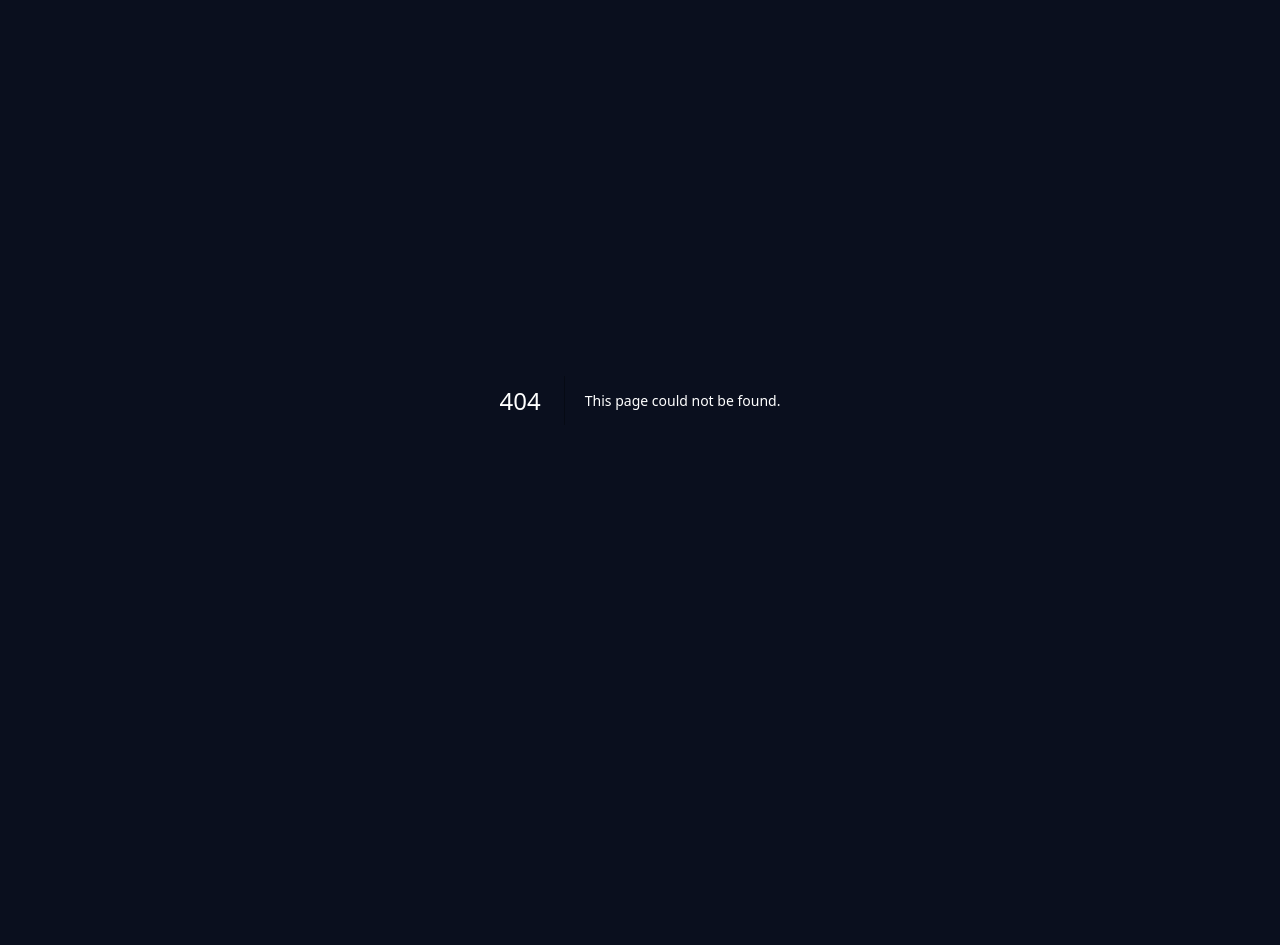
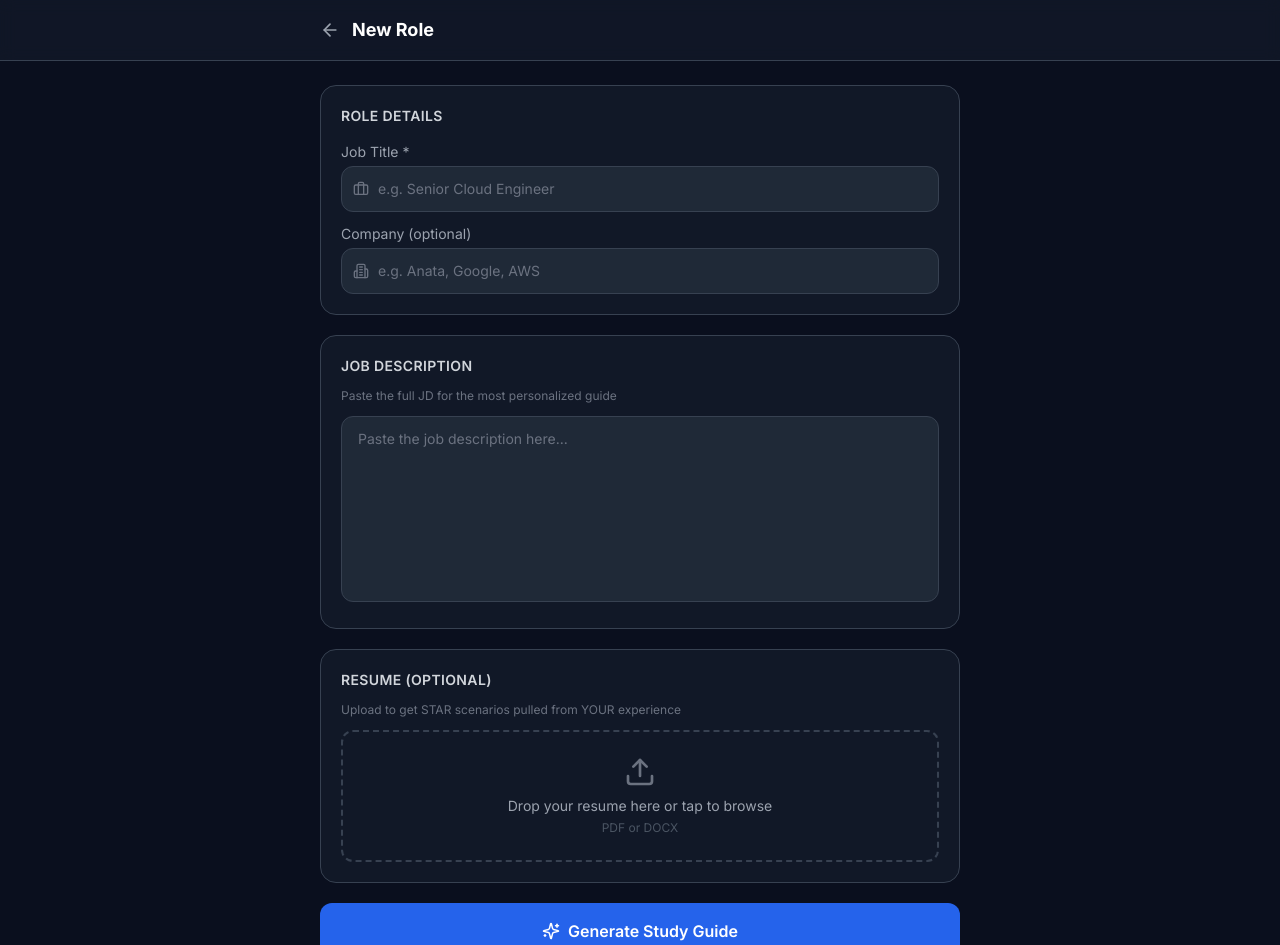
Before and after one commit to ausjones84/interview-prep-engine, a Next.js app: page /new-role in a window 1280 px wide. Before the commit this address had no page. Shown: the top 945 px of the page. Before the commit the page ends 800 px from the top, so only its background shows below. Built offline with nearby package versions, Linux system fonts and the light colour scheme.

Commit message:
Implement New Role Page with Resume Upload

```diff
--- /dev/null
+++ b/src/app/new-role/page.tsx
@@ -0,0 +1,250 @@
+"use client";
+
+import { useState, useCallback } from "react";
+import { useRouter } from "next/navigation";
+import { motion } from "framer-motion";
+import { useDropzone } from "react-dropzone";
+import { Upload, FileText, ArrowLeft, Sparkles, Building2, Briefcase } from "lucide-react";
+import Link from "next/link";
+
+export default function NewRolePage() {
+  const router = useRouter();
+  const [jobTitle, setJobTitle] = useState("");
+  const [company, setCompany] = useState("");
+  const [jobDescription, setJobDescription] = useState("");
+  const [resumeFile, setResumeFile] = useState<File | null>(null);
+  const [loading, setLoading] = useState(false);
+  const [step, setStep] = useState<"idle" | "creating-role" | "generating-guide" | "done">("idle");
+  const [error, setError] = useState("");
+
+  const onDrop = useCallback((acceptedFiles: File[]) => {
+    if (acceptedFiles[0]) setResumeFile(acceptedFiles[0]);
+  }, []);
+
+  const { getRootProps, getInputProps, isDragActive } = useDropzone({
+    onDrop,
+    accept: {
+      "application/pdf": [".pdf"],
+      "application/vnd.openxmlformats-officedocument.wordprocessingml.document": [".docx"],
+      "application/msword": [".doc"],
+    },
+    maxFiles: 1,
+  });
+
+  async function handleSubmit(e: React.FormEvent) {
+    e.preventDefault();
+    if (!jobTitle.trim()) {
+      setError("Job title is required");
+      return;
+    }
+    setError("");
+    setLoading(true);
+
+    try {
+      // Step 1: Extract resume text if file uploaded
+      let resumeText = "";
+      if (resumeFile) {
+        setStep("creating-role");
+        const formData = new FormData();
+        formData.append("file", resumeFile);
+        const parseResp = await fetch("/api/parse-resume", {
+          method: "POST",
+          body: formData,
+        });
+        if (parseResp.ok) {
+          const { text } = await parseResp.json();
+          resumeText = text;
+        }
+      }
+
+      // Step 2: Create role
+      setStep("creating-role");
+      const roleResp = await fetch("/api/roles", {
+        method: "POST",
+        headers: { "Content-Type": "application/json" },
+        body: JSON.stringify({
+          title: jobTitle,
+          company,
+          jobDescription,
+          resumeText,
+        }),
+      });
+
+      if (!roleResp.ok) {
+        const { error } = await roleResp.json();
+        throw new Error(error);
+      }
+
+      const { role } = await roleResp.json();
+
+      // Step 3: Generate study guide
+      setStep("generating-guide");
+      const guideResp = await fetch("/api/generate-guide", {
+        method: "POST",
+        headers: { "Content-Type": "application/json" },
+        body: JSON.stringify({
+          roleId: role.id,
+          resumeText,
+          jobDescription,
+          jobTitle,
+          company,
+        }),
+      });
+
+      if (!guideResp.ok) {
+        const { error } = await guideResp.json();
+        throw new Error(error);
+      }
+
+      setStep("done");
+      setTimeout(() => router.push(`/role/${role.id}`), 500);
+    } catch (err: unknown) {
+      const e = err as Error;
+      setError(e.message || "Something went wrong");
+      setStep("idle");
+    } finally {
+      setLoading(false);
+    }
+  }
+
+  const statusMessages = {
+    idle: "",
+    "creating-role": "Creating your role profile...",
+    "generating-guide": "Claude is building your personalized study guide (~45 sec)...",
+    done: "Done! Redirecting...",
+  };
+
+  return (
+    <div className="min-h-screen bg-dark-900">
+      <header className="sticky top-0 z-50 bg-dark-800/90 backdrop-blur border-b border-dark-600">
+        <div className="max-w-2xl mx-auto px-4 py-4 flex items-center gap-3">
+          <Link href="/" className="text-gray-400 hover:text-white transition-colors">
+            <ArrowLeft size={20} />
+          </Link>
+          <h1 className="text-lg font-bold text-white">New Role</h1>
+        </div>
+      </header>
+
+      <main className="max-w-2xl mx-auto px-4 py-6">
+        <form onSubmit={handleSubmit} className="space-y-5">
+          {/* Job Info */}
+          <motion.div initial={{ opacity: 0, y: 20 }} animate={{ opacity: 1, y: 0 }} className="bg-dark-800 rounded-2xl p-5 border border-dark-600">
+            <h2 className="text-sm font-semibold text-gray-300 uppercase tracking-wide mb-4">Role Details</h2>
+
+            <div className="space-y-3">
+              <div>
+                <label className="text-sm text-gray-400 mb-1 block">Job Title *</label>
+                <div className="relative">
+                  <Briefcase size={16} className="absolute left-3 top-1/2 -translate-y-1/2 text-gray-500" />
+                  <input
+                    type="text"
+                    value={jobTitle}
+                    onChange={(e) => setJobTitle(e.target.value)}
+                    placeholder="e.g. Senior Cloud Engineer"
+                    className="w-full bg-dark-700 border border-dark-600 rounded-xl pl-9 pr-4 py-3 text-white placeholder-gray-500 focus:outline-none focus:border-brand-500 text-sm"
+                    required
+                  />
+                </div>
+              </div>
+
+              <div>
+                <label className="text-sm text-gray-400 mb-1 block">Company (optional)</label>
+                <div className="relative">
+                  <Building2 size={16} className="absolute left-3 top-1/2 -translate-y-1/2 text-gray-500" />
+                  <input
+                    type="text"
+                    value={company}
+                    onChange={(e) => setCompany(e.target.value)}
+                    placeholder="e.g. Anata, Google, AWS"
+                    className="w-full bg-dark-700 border border-dark-600 rounded-xl pl-9 pr-4 py-3 text-white placeholder-gray-500 focus:outline-none focus:border-brand-500 text-sm"
+                  />
+                </div>
+              </div>
+            </div>
+          </motion.div>
+
+          {/* Job Description */}
+          <motion.div initial={{ opacity: 0, y: 20 }} animate={{ opacity: 1, y: 0 }} transition={{ delay: 0.1 }} className="bg-dark-800 rounded-2xl p-5 border border-dark-600">
+            <h2 className="text-sm font-semibold text-gray-300 uppercase tracking-wide mb-3">Job Description</h2>
+            <p className="text-xs text-gray-500 mb-3">Paste the full JD for the most personalized guide</p>
+            <textarea
+              value={jobDescription}
+              onChange={(e) => setJobDescription(e.target.value)}
+              placeholder="Paste the job description here..."
+              rows={8}
+              className="w-full bg-dark-700 border border-dark-600 rounded-xl px-4 py-3 text-white placeholder-gray-500 focus:outline-none focus:border-brand-500 text-sm resize-none"
+            />
+          </motion.div>
+
+          {/* Resume Upload */}
+          <motion.div initial={{ opacity: 0, y: 20 }} animate={{ opacity: 1, y: 0 }} transition={{ delay: 0.2 }} className="bg-dark-800 rounded-2xl p-5 border border-dark-600">
+            <h2 className="text-sm font-semibold text-gray-300 uppercase tracking-wide mb-3">Resume (Optional)</h2>
+            <p className="text-xs text-gray-500 mb-3">Upload to get STAR scenarios pulled from YOUR experience</p>
+
+            <div
+              {...getRootProps()}
+              className={`border-2 border-dashed rounded-xl p-6 text-center cursor-pointer transition-colors ${
+                isDragActive ? "border-brand-500 bg-brand-900/20" : "border-dark-600 hover:border-dark-500"
+              } ${resumeFile ? "bg-green-900/10 border-green-700" : ""}`}
+            >
+              <input {...getInputProps()} />
+              {resumeFile ? (
+                <div className="flex items-center justify-center gap-3">
+                  <FileText size={24} className="text-green-400" />
+                  <div className="text-left">
+                    <p className="text-white text-sm font-medium">{resumeFile.name}</p>
+                    <p className="text-gray-400 text-xs">{(resumeFile.size / 1024).toFixed(0)} KB</p>
+                  </div>
+                </div>
+              ) : (
+                <div>
+                  <Upload size={32} className="text-gray-500 mx-auto mb-2" />
+                  <p className="text-gray-400 text-sm">Drop your resume here or tap to browse</p>
+                  <p className="text-gray-600 text-xs mt-1">PDF or DOCX</p>
+                </div>
+              )}
+            </div>
+          </motion.div>
+
+          {/* Error */}
+          {error && (
+            <div className="bg-red-900/30 border border-red-700 rounded-xl px-4 py-3 text-red-300 text-sm">
+              {error}
+            </div>
+          )}
+
+          {/* Loading Status */}
+          {loading && (
+            <motion.div
+              initial={{ opacity: 0 }}
+              animate={{ opacity: 1 }}
+              className="bg-brand-900/30 border border-brand-700 rounded-xl px-4 py-4 text-center"
+            >
+              <div className="flex items-center justify-center gap-3">
+                <Sparkles size={18} className="text-brand-400 animate-pulse" />
+                <p className="text-brand-300 text-sm">{statusMessages[step]}</p>
+              </div>
+            </motion.div>
+          )}
+
+          {/* Submit */}
+          <motion.button
+            type="submit"
+            disabled={loading}
+            whileTap={{ scale: 0.98 }}
+            className="w-full bg-brand-600 hover:bg-brand-700 disabled:opacity-50 disabled:cursor-not-allowed text-white py-4 rounded-xl font-semibold text-base transition-colors flex items-center justify-center gap-2"
+          >
+            {loading ? (
+              <div className="animate-spin w-5 h-5 border-2 border-white border-t-transparent rounded-full" />
+            ) : (
+              <>
+                <Sparkles size={18} />
+                Generate Study Guide
+              </>
+            )}
+          </motion.button>
+        </form>
+      </main>
+    </div>
+  );
+}
```
